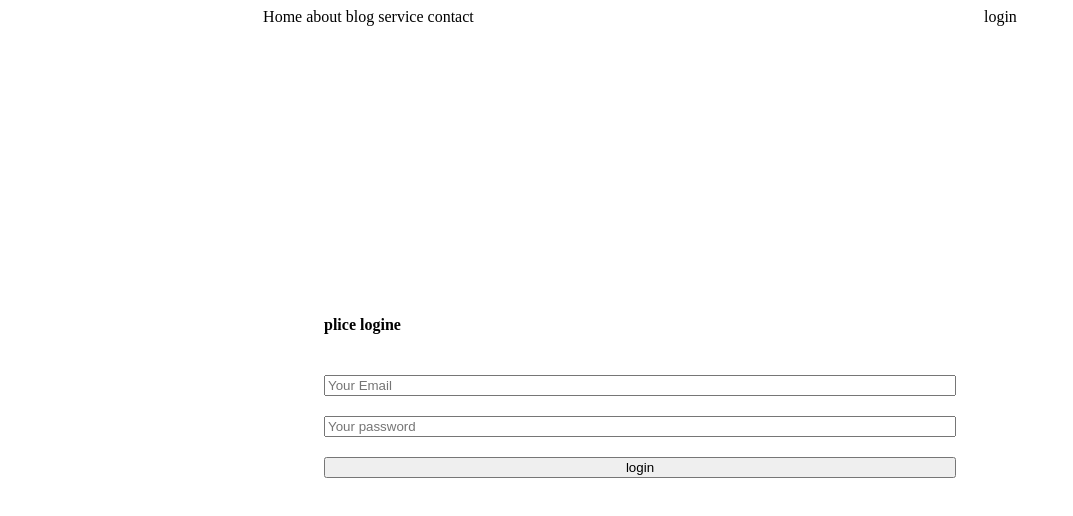
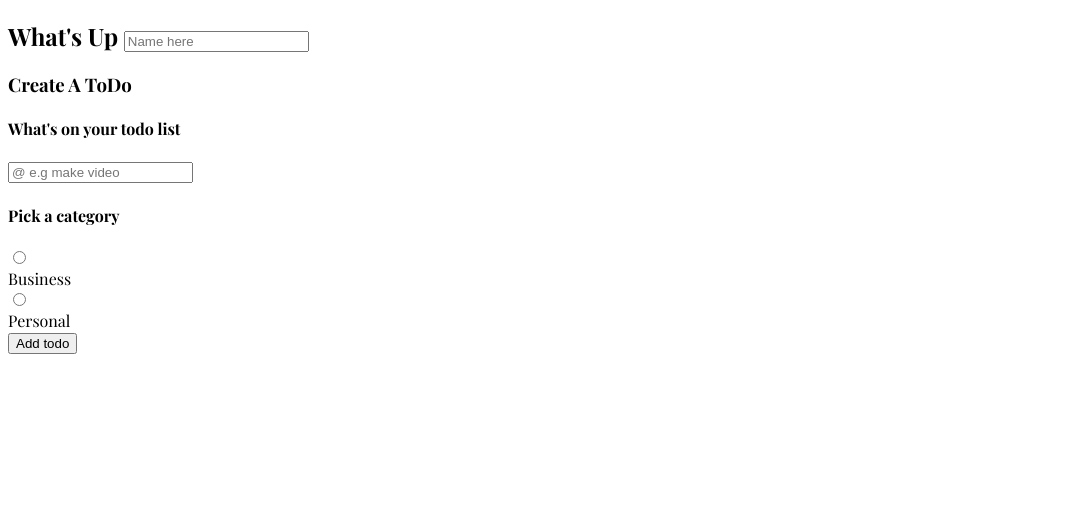
Before and after one commit to TanzidAnan/ToDo-dom, a plain HTML site: page index.html in a window 1280 px wide. Shown: the whole page, without its empty margins (0-1073 px from the left). Drawn offline with nearby package versions, Linux system fonts and the light colour scheme; a web font is replaced by a local one.

Commit message:
create-todo

```diff
--- a/index.html
+++ b/index.html
@@ -5,54 +5,40 @@
     <meta charset="UTF-8">
     <meta name="viewport" content="width=device-width, initial-scale=1.0">
     <title>Document</title>
-    <style>
-        nav {
-            display: flex;
-            justify-content: space-around;
-        }
-
-        nav a {
-            text-decoration: none;
-            color: black;
-        }
-
-        .input-form {
-            display: flex;
-            flex-direction: column;
-            width: 50%;
-        }
-
-        .input-form input {
-            margin-top: 20px;
-        }
-        .login-form-container{
-            display: flex;
-            justify-content: center;
-            align-items: center;
-            height: 90vh;
-        }
-    </style>
+    <link rel="stylesheet" href="main.css">
 </head>
 
 <body>
-    <nav>
-        <div>
-            <a href="">Home</a>
-            <a href="">about</a>
-            <a href="">blog</a>
-            <a href="">service</a>
-            <a href="">contact</a>
-        </div>
-        <a href="">login</a>
-    </nav>
-    <section class="login-form-container">
-        <form class="input-form">
-            <h4>plice logine</h4>
-            <input type="email" placeholder="Your Email" name="" id="" required>
-            <input type="password" placeholder="Your password" name="" id="" required>
-            <input type="submit" value="login">
-        </form>
-    </section>
+    <main class="app">
+        <section class="greeting">
+            <h2 class="title">
+                What's Up <input type="text" id="name" placeholder="Name here">
+            </h2>
+        </section>
+        <section class="create-todo">
+            <h3>Create A ToDo</h3>
+            <form class="new-todo-form"></form>
+            <h4> What's on your todo list</h4>
+            <input type="text" name="content" id="content" placeholder="@ e.g make video">
+            <h4>Pick a category</h4>
+            <div class="options">
+                <label>
+                    <input type="radio" name="category" id="category1" value="business" />
+                    <span class="bubble business"></span>
+                    <div>Business</div>
+                </label>
+                <label>
+                    <input type="radio" name="category" id="category2" value="personal" />
+                    <span class="bubble personal"></span>
+                    <div>Personal</div>
+                </label>
+            </div>
+
+            <input type="submit" value="Add todo" />
+        </section>
+    </main>
+
+    <script src="main.js"></script>
 </body>
 
 </html>
--- /dev/null
+++ b/main.css
@@ -0,0 +1,5 @@
+@import url('https://fonts.googleapis.com/css2?family=Playfair+Display:ital,wght@0,400..900;1,400..900&display=swap');
+
+body{
+    font-family: "Playfair Display", serif;
+}
```
Also changed, not shown: main.js (added).
